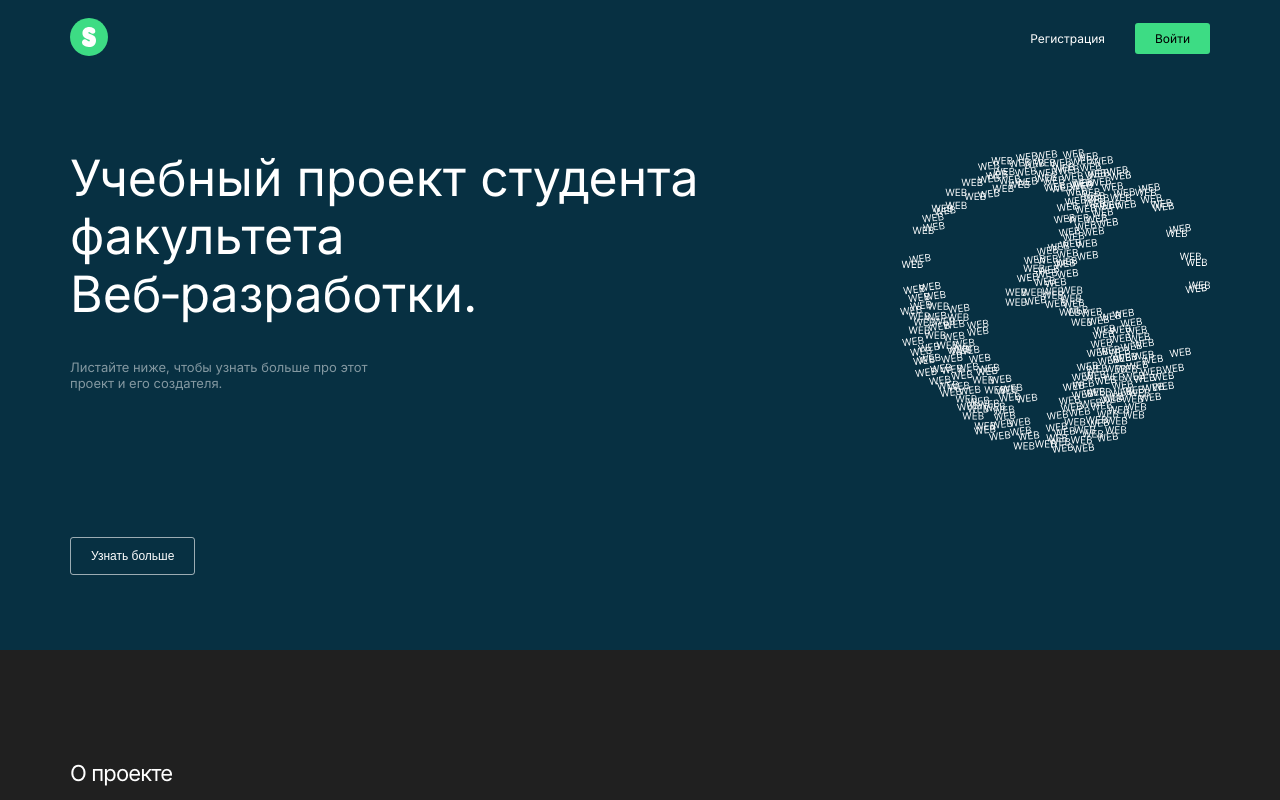
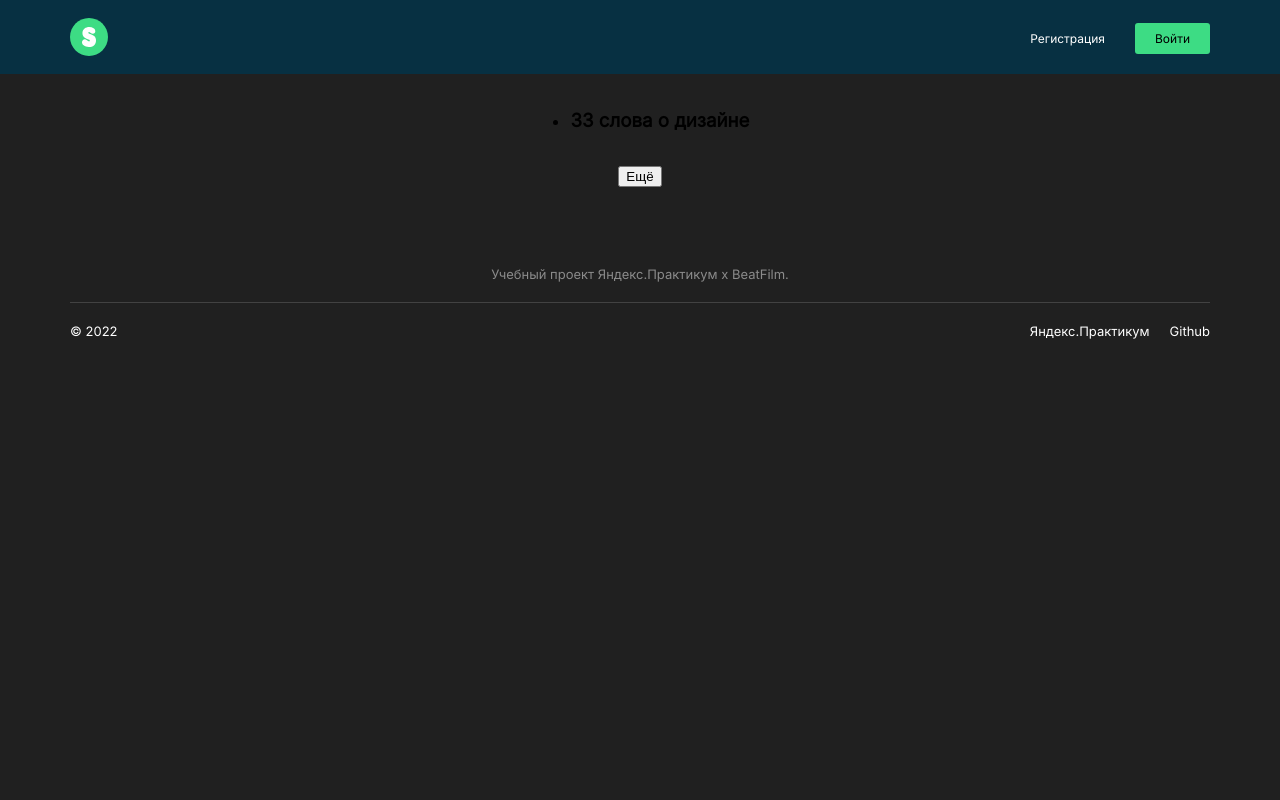
Before and after one commit to ns-mamaev/movies-explorer-frontend, a React (Create React App) app: page / in a window 1280 px wide. Shown: the top 800 px of the page. Built offline with nearby package versions, Linux system fonts and the light colour scheme.

Commit message:
feat: create base structure of Movies component

```diff
--- a/src/components/App/App.jsx
+++ b/src/components/App/App.jsx
@@ -1,13 +1,15 @@
 import Footer from '../Footer/Footer';
 import Header from '../Header/Header';
 import Main from '../Main/Main';
+import Movies from '../Movies/Movies';
 import './App.css';
 
 const App = () => {
   return (
     <div className="page">
       <Header />
-      <Main />
+      {/* <Main /> */}
+      <Movies />
       <Footer />
     </div>
   );
--- /dev/null
+++ b/src/components/Movies/Movies.css
@@ -0,0 +1,17 @@
+.movies {
+  max-width: var(--max-section-width);
+  margin: 0 auto;
+  padding: 0 70px;
+}
+
+@media screen and (max-width: 768px) {
+  .movies {
+    padding: 0 30px;
+  }
+}
+
+@media screen and (max-width: 425px) {
+  .movies {
+    padding: 0 10px;
+  }
+}
--- /dev/null
+++ b/src/components/Movies/Movies.jsx
@@ -0,0 +1,12 @@
+import './Movies.css';
+import MoviesCardList from '../MoviesCardList/MoviesCardList';
+
+const Movies = () => {
+  return (
+    <main className='movies'>
+      <MoviesCardList />
+    </main>
+  );
+};
+
+export default Movies;
--- /dev/null
+++ b/src/components/MoviesCard/MoviesCard.jsx
@@ -0,0 +1,11 @@
+import './MoviesCard.css';
+
+const MoviesCard = ({ title }) => {
+  return (
+    <li className='movies-card'>
+      <h3 className='movie-card__title'>{title}</h3>
+    </li>
+  );
+};
+
+export default MoviesCard;
--- /dev/null
+++ b/src/components/MoviesCardList/MoviesCardList.css
@@ -0,0 +1,5 @@
+.movies-card-list {
+  display: flex;
+  flex-direction: column;
+  align-items: center;
+}
--- /dev/null
+++ b/src/components/MoviesCardList/MoviesCardList.jsx
@@ -0,0 +1,15 @@
+import MoviesCard from '../MoviesCard/MoviesCard';
+import './MoviesCardList.css';
+
+const MoviesCardList = () => {
+  return (
+    <section className='movies-card-list'>
+      <ul className='movies-card-list__list'>
+        <MoviesCard title='33 слова о дизайне'/>
+      </ul>
+      <button type='button'>Ещё</button>
+    </section>
+  );
+};
+
+export default MoviesCardList;
```
Also changed, not shown: src/components/MoviesCard/MoviesCard.css (added).
